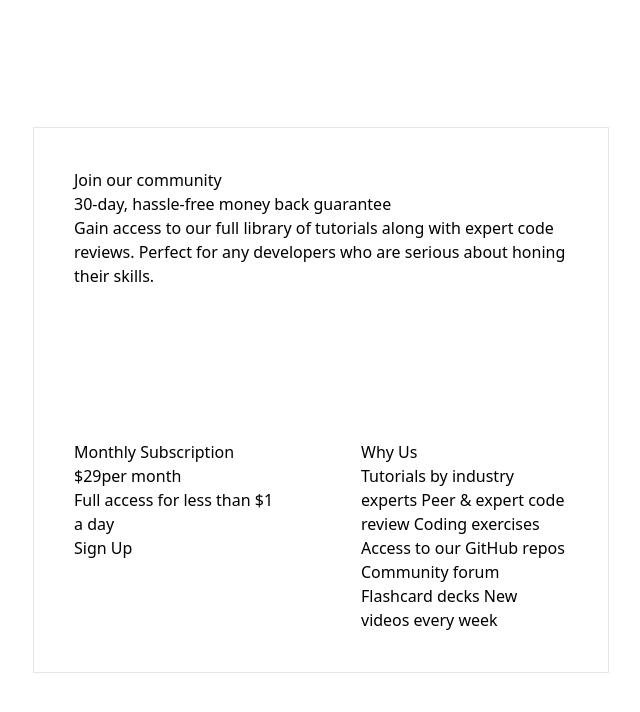
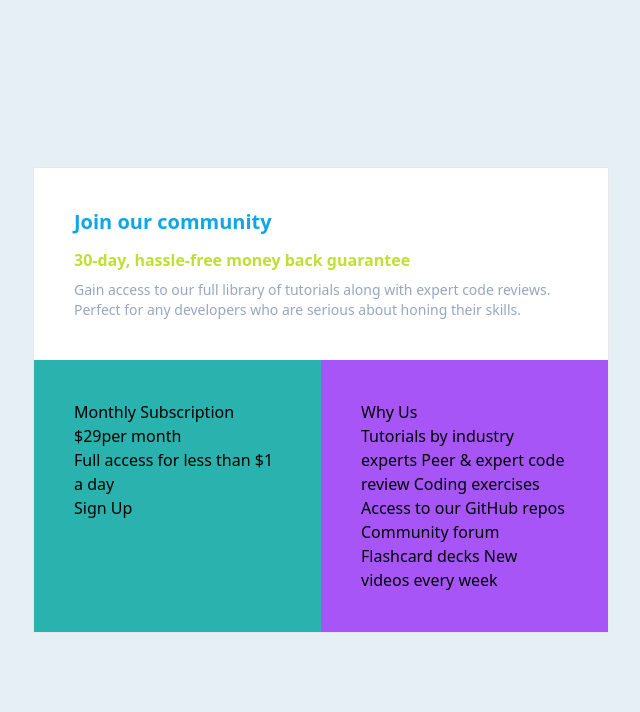
Before and after one commit to numan-iftikhar/single-price-grid-fem, a plain HTML site: page index.html in a window 1280 px wide. Shown: the whole page, without its empty margins (319-959 px from the left). Drawn offline with nearby package versions, Linux system fonts and the light colour scheme.

Commit message:
style first card

```diff
--- a/index.html
+++ b/index.html
@@ -37,13 +37,13 @@
       };
     </script>
   </head>
-  <body class="flex justify-center items-center min-h-screen">
-    <main class="sm:grid grid-cols-2 grid-rows-2 max-w-[45%] border">
+  <body class="flex justify-center items-center min-h-screen bg-lightGray">
+    <main class="md:grid grid-cols-2 max-w-[375px] md:max-w-[55%] lg:max-w-[45%] border">
       <!-- 30 day hassle free... -->
-      <div class="p-10 col-span-2">
-        <h2>Join our community</h2>
-        <h3>30-day, hassle-free money back guarantee</h3>
-        <p>
+      <div class="p-10 col-span-2 bg-white">
+        <h2 class="text-xl font-semibold text-sky-500 mb-3">Join our community</h2>
+        <h3 class="text-brightYellow font-semibold mb-2">30-day, hassle-free money back guarantee</h3>
+        <p class="text-grayishBlue text-sm">
           Gain access to our full library of tutorials along with expert code
           reviews. Perfect for any developers who are serious about honing their
           skills.
@@ -51,7 +51,7 @@
       </div>
 
       <!-- monthly subscription -->
-      <div class="p-10">
+      <div class="p-10 bg-cyan">
         <h3>Monthly Subscription</h3>
         <span>&dollar;29</span><span>per month</span>
         <p>Full access for less than &dollar;1 a day</p>
@@ -59,7 +59,7 @@
       </div>
 
       <!-- why us -->
-      <div class="p-10">
+      <div class="p-10 bg-purple-500">
         <h3>Why Us</h3>
         <p>
           Tutorials by industry experts Peer &amp; expert code review Coding
```
